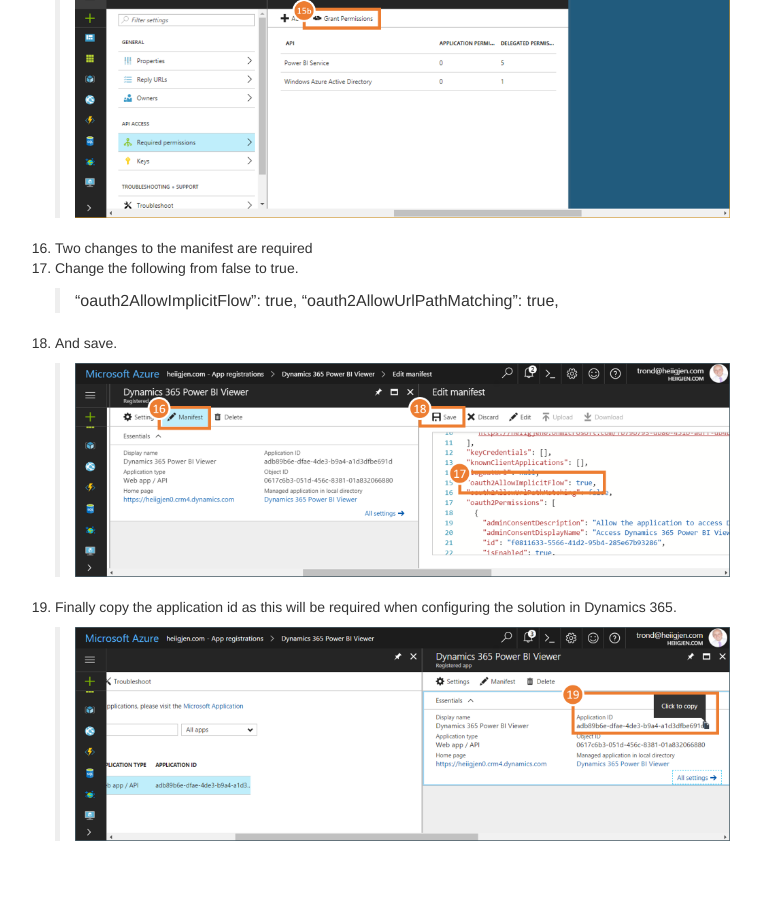
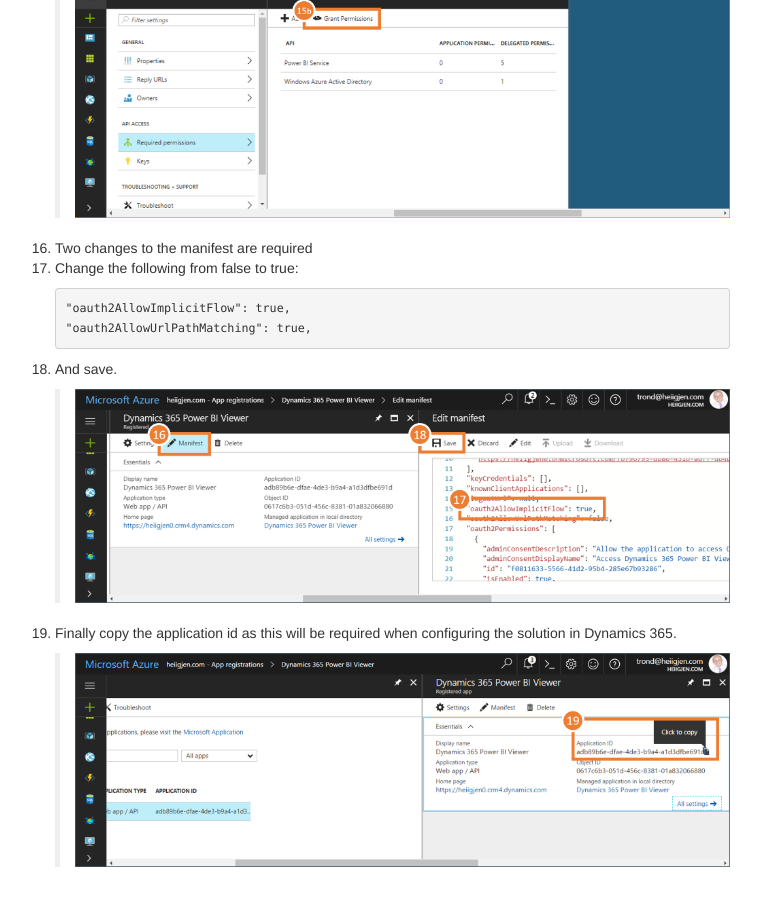
Before and after one commit to taarskog/crm-powerbi-viewer, a Jekyll site: the page built from pages/azure-ad.md, in a window 1280 px wide and 900 px high, scrolled down 2807 px. Shown: the whole window, without its empty margins (260-1021 px from the left). Built offline with Jekyll 4.4.1, drawn with Linux system fonts in a browser that asks for light colours.

Commit message:
Fixed styling of last commit

````diff
--- a/pages/azure-ad.md
+++ b/pages/azure-ad.md
@@ -51,10 +51,12 @@
    > [![]({{BASE_PATH}}/assets/images/v1.0/aad/aad-grant-permissions.png)]({{BASE_PATH}}/assets/images/v1.0/aad/aad-grant-permissions.png)
 
 6. Two changes to the manifest are required
-7. Change the following from false to true.
+7. Change the following from false to true:
 
-   > "oauth2AllowImplicitFlow": true,
-   > "oauth2AllowUrlPathMatching": true,
+   ```json
+   "oauth2AllowImplicitFlow": true,
+   "oauth2AllowUrlPathMatching": true,
+   ```
 
 8. And save.
 
````
